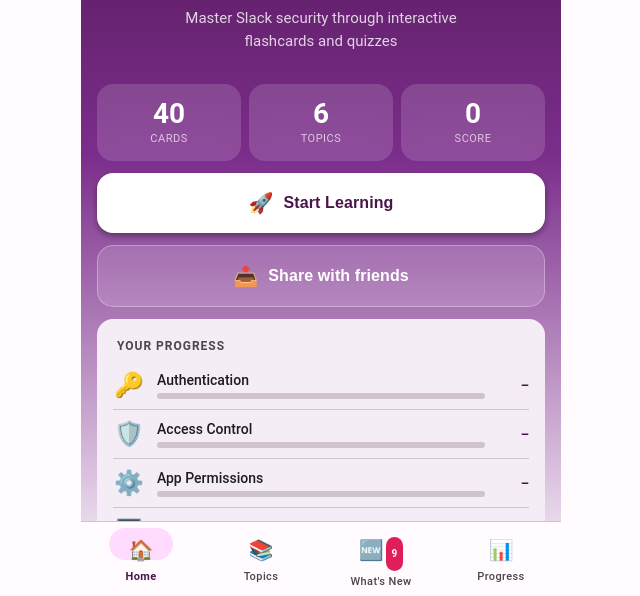
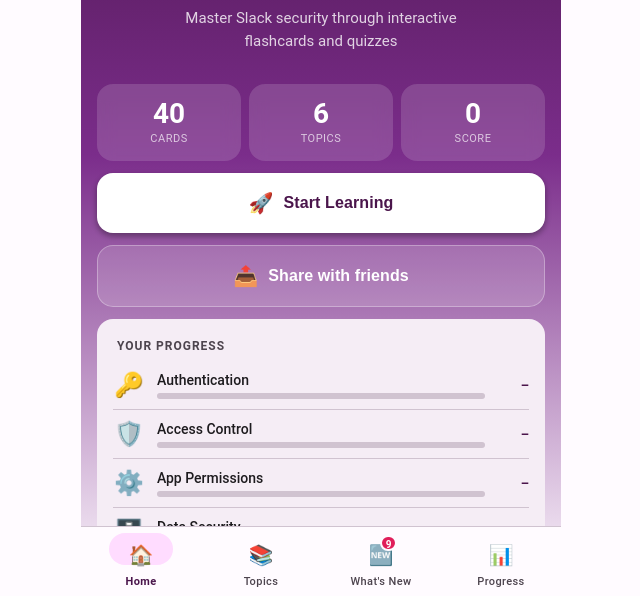
Before and after one commit to demojvn/slack-security-game, a plain HTML site: page android.html in a window 1280 px wide. Shown: the part 204-800 px from the top of the page, without its empty margins (319-959 px from the left). Drawn offline with Linux system fonts and the light colour scheme.

Commit message:
Fix unread badge — small red dot in corner of nav icon

```diff
--- a/android.html
+++ b/android.html
@@ -801,14 +801,21 @@
       color: var(--md-on-surface-variant);
     }
     .news-unread-badge-md {
+      position: absolute;
+      top: -4px;
+      right: -4px;
+      min-width: 16px;
+      height: 16px;
       background: var(--md-error);
       color: white;
-      border-radius: 10px;
-      padding: 1px 6px;
+      border-radius: 8px;
+      padding: 0 4px;
       font-size: 10px;
       font-weight: 700;
-      margin-left: 2px;
-      display: inline-block;
+      line-height: 16px;
+      text-align: center;
+      border: 2px solid var(--md-surface);
+      pointer-events: none;
     }
     .news-mark-all-top {
       position: absolute;
@@ -1026,7 +1033,7 @@
     </div>
     <div class="nav-dest" id="nav-whats-new" onclick="navTo('whats-new')">
       <div class="nav-indicator"></div>
-      <div class="nav-icon">🆕<span class="news-unread-badge-md" id="android-unread-badge" style="display:none"></span></div>
+      <div class="nav-icon" style="position:relative;display:inline-block">🆕<span class="news-unread-badge-md" id="android-unread-badge" style="display:none"></span></div>
       <div class="nav-label">What's New</div>
     </div>
     <div class="nav-dest" id="nav-progress" onclick="navTo('progress')">
```
Also changed, not shown: index.html (+12 -5 lines).
